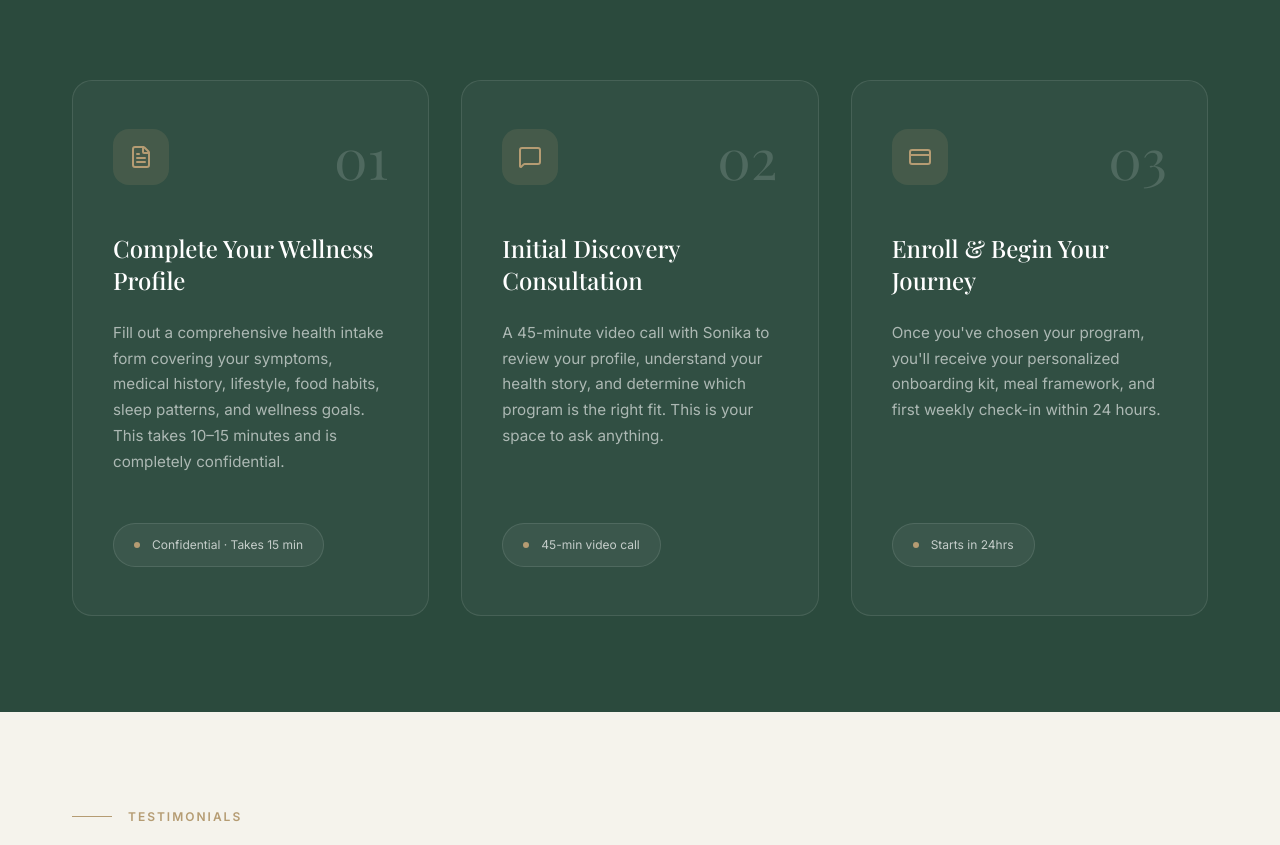
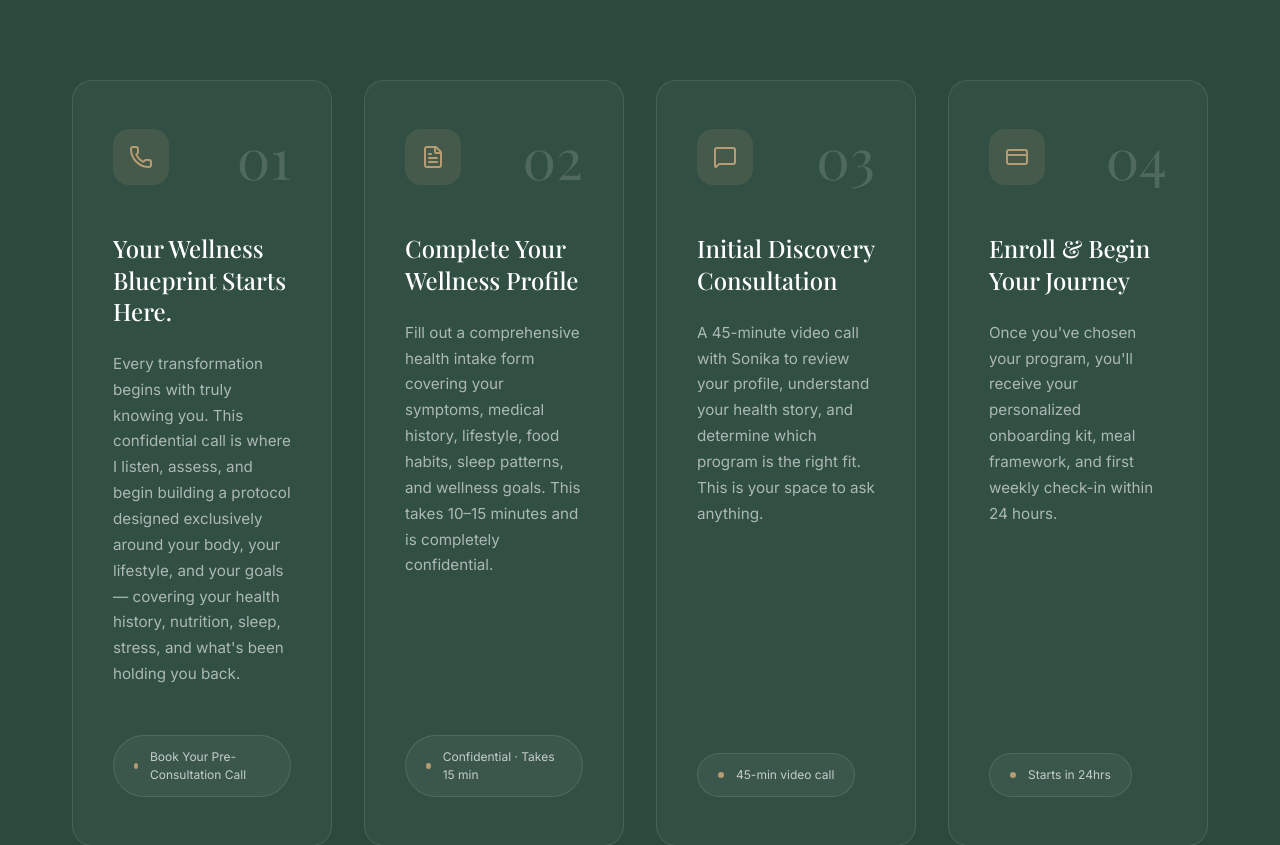
Before and after one commit to jithindevoffice-hue/nutrition-websie, a React (Vite) app: page / in a window 1280 px wide. Shown: the part 5760-6605 px from the top of the page. Built offline with nearby package versions, Linux system fonts and the light colour scheme; a web font is replaced by a local one.

Commit message:
feat: add pre-consultation call step and update grid layout to four columns

```diff
--- a/src/components/ProcessSection.module.css
+++ b/src/components/ProcessSection.module.css
@@ -63,7 +63,7 @@
 
 .grid {
     display: grid;
-    grid-template-columns: repeat(3, 1fr);
+    grid-template-columns: repeat(4, 1fr);
     gap: 2rem;
 }
 
--- a/src/components/ProcessSection.tsx
+++ b/src/components/ProcessSection.tsx
@@ -1,5 +1,5 @@
 import styles from './ProcessSection.module.css';
-import { FileText, MessageSquare, CreditCard } from 'lucide-react';
+import { FileText, MessageSquare, CreditCard, Phone } from 'lucide-react';
 
 export const ProcessSection = () => {
     return (
@@ -31,9 +31,29 @@ export const ProcessSection = () => {
                     <div className={styles.card}>
                         <div className={styles.cardHeader}>
                             <div className={styles.iconCircle}>
+                                <Phone size={24} color="#b59c73" />
+                            </div>
+                            <span className={styles.stepNumber}>01</span>
+                        </div>
+
+                        <h3 className={styles.cardTitle}>Your Wellness Blueprint Starts Here.</h3>
+                        <p className={styles.cardDescription}>
+                            Every transformation begins with truly knowing you. This confidential call is where I listen, assess, and begin building a protocol designed exclusively around your body, your lifestyle, and your goals — covering your health history, nutrition, sleep, stress, and what's been holding you back.
+                        </p>
+
+                        <div className={styles.cardFooter}>
+                            <span className={styles.tagDot}></span>
+                            Book Your Pre-Consultation Call
+                        </div>
+                    </div>
+
+                    {/* Step 2 */}
+                    <div className={styles.card}>
+                        <div className={styles.cardHeader}>
+                            <div className={styles.iconCircle}>
                                 <FileText size={24} color="#b59c73" />
                             </div>
-                            <span className={styles.stepNumber}>01</span>
+                            <span className={styles.stepNumber}>02</span>
                         </div>
 
                         <h3 className={styles.cardTitle}>Complete Your Wellness Profile</h3>
@@ -47,13 +67,13 @@ export const ProcessSection = () => {
                         </div>
                     </div>
 
-                    {/* Step 2 */}
+                    {/* Step 3 */}
                     <div className={styles.card}>
                         <div className={styles.cardHeader}>
                             <div className={styles.iconCircle}>
                                 <MessageSquare size={24} color="#b59c73" />
                             </div>
-                            <span className={styles.stepNumber}>02</span>
+                            <span className={styles.stepNumber}>03</span>
                         </div>
 
                         <h3 className={styles.cardTitle}>Initial Discovery Consultation</h3>
@@ -67,13 +87,13 @@ export const ProcessSection = () => {
                         </div>
                     </div>
 
-                    {/* Step 3 */}
+                    {/* Step 4 */}
                     <div className={styles.card}>
                         <div className={styles.cardHeader}>
                             <div className={styles.iconCircle}>
                                 <CreditCard size={24} color="#b59c73" />
                             </div>
-                            <span className={styles.stepNumber}>03</span>
+                            <span className={styles.stepNumber}>04</span>
                         </div>
 
                         <h3 className={styles.cardTitle}>Enroll & Begin Your Journey</h3>
```
